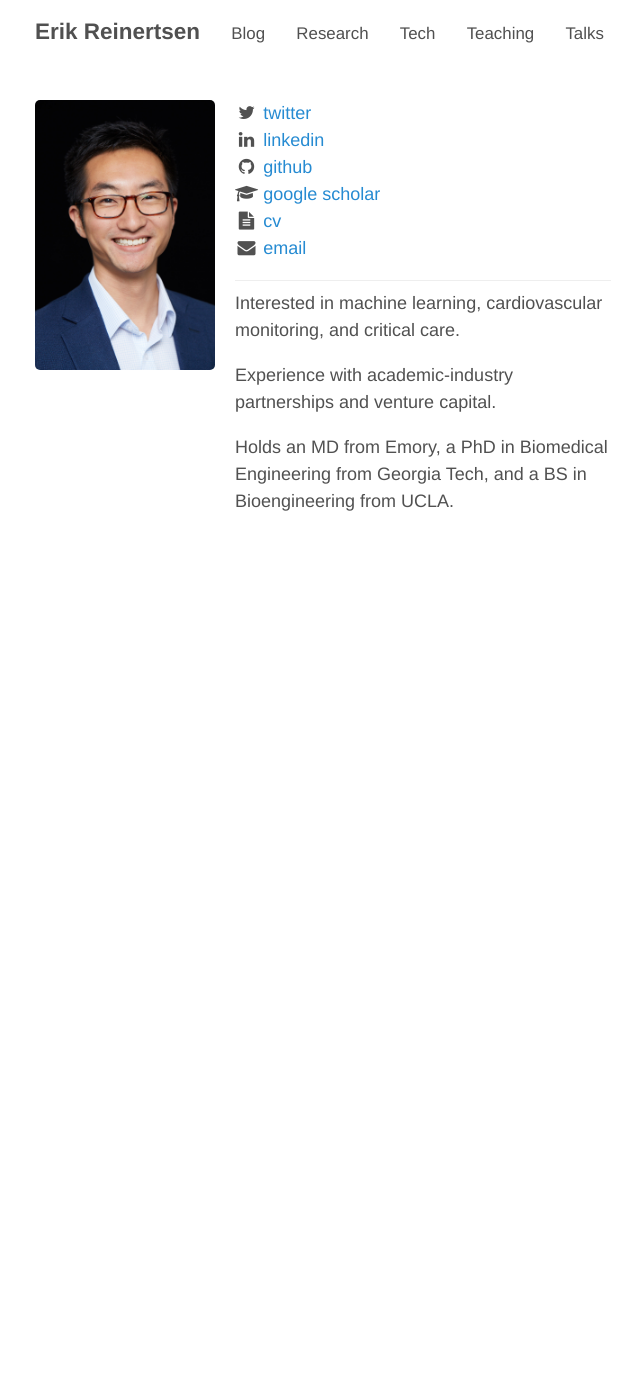
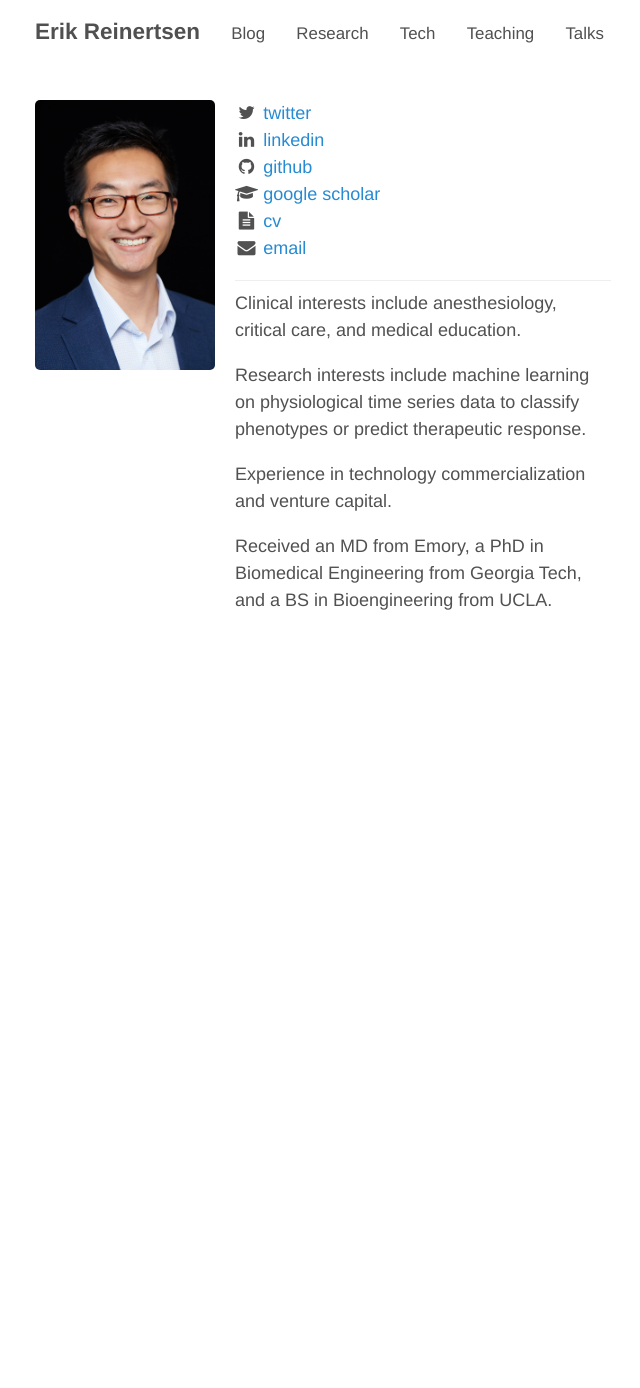
Before and after one commit to erikr/erikr.github.io, a Jekyll site: the page built from index.md, in a window 1280 px wide. Shown: the whole page, without its empty margins (317-957 px from the left). Built offline with Jekyll 4.4.1, drawn with Linux system fonts in a browser that asks for light colours; nearby versions of some CDN libraries; comment, search, counter and statistics services are not loaded.

Commit message:
revised index, research, and teaching.md

```diff
--- a/index.md
+++ b/index.md
@@ -24,9 +24,10 @@ $("#email").attr("href", "mailto:" + email_address).html("email");
 
 ---
 
+Clinical interests include anesthesiology, critical care, and medical education.
 
-Interested in machine learning, cardiovascular monitoring, and critical care.
+Research interests include machine learning on physiological time series data to classify phenotypes or predict therapeutic response.
 
-Experience with academic-industry partnerships and venture capital.
+Experience in technology commercialization and venture capital.
 
-Holds an MD from Emory, a PhD in Biomedical Engineering from Georgia Tech, and a BS in Bioengineering from UCLA.
+Received an MD from Emory, a PhD in Biomedical Engineering from Georgia Tech, and a BS in Bioengineering from UCLA.
```
Also changed, not shown: research.md (+2 -4 lines), teaching.md (+2 -0 lines).
